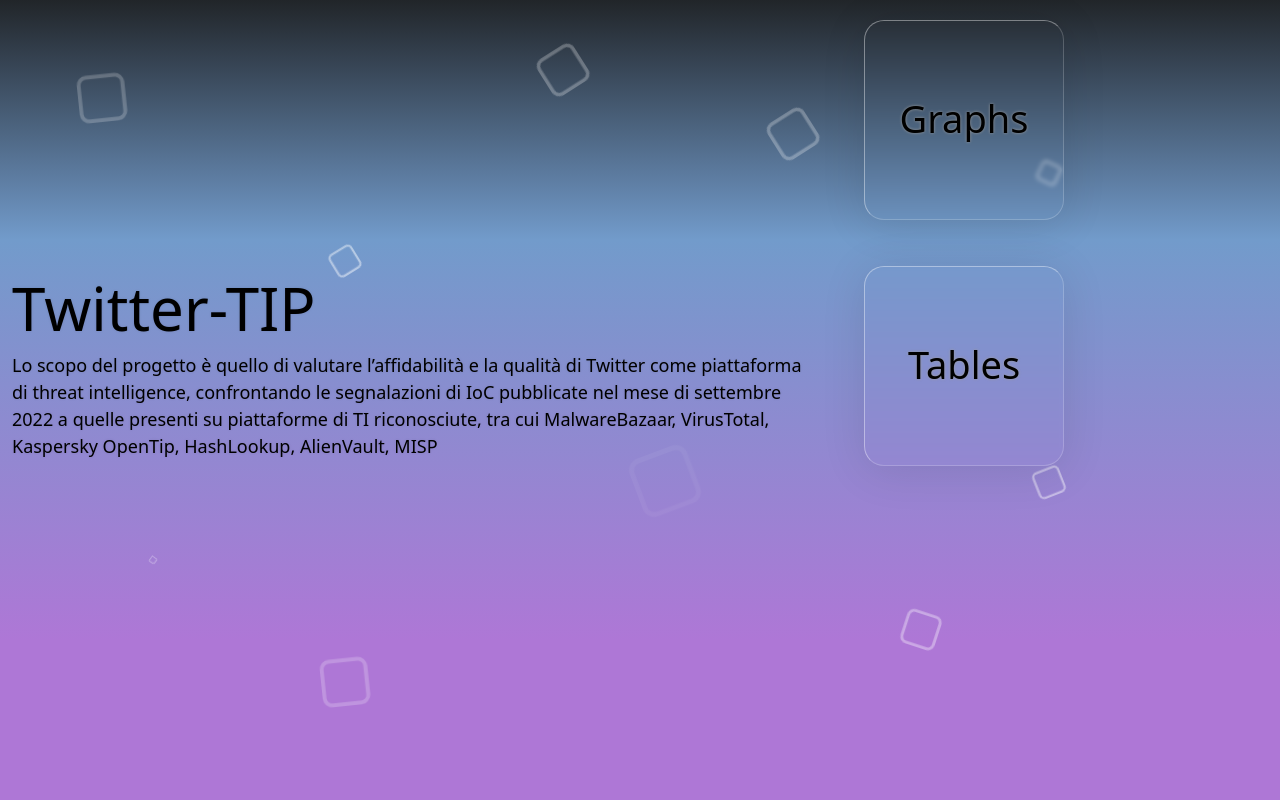
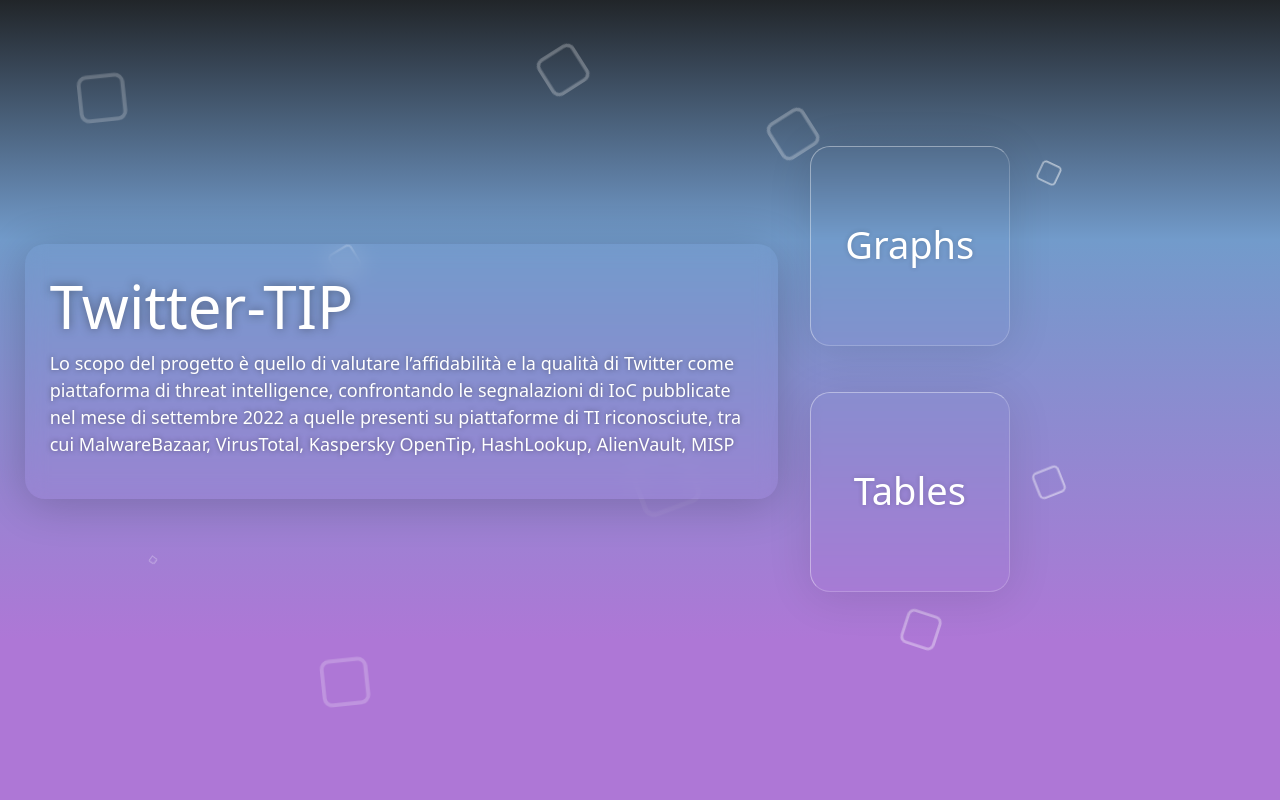
Before and after one commit to LoZimmero/ioc-app, a Flask app: page / in a window 1280 px wide. Shown: the part 96-896 px from the top of the page. Run offline with Flask 2, Linux system fonts and the light colour scheme; parts of the project's set-up code (start-up, migrations or seed data) failed here and were passed over.

Commit message:
CSS final_final version

```diff
--- a/src/static/index.css
+++ b/src/static/index.css
@@ -6,7 +6,7 @@ html, body{
 }
 .container{
     position: absolute;
-    background: linear-gradient(180deg, rgba(33,37,41,255) 0%, rgba(114,155,203,1) 30%, rgba(174,119,214,1) 80%);
+    background: linear-gradient(180deg, rgba(33,37,41,1) 0%, rgba(114,155,203,1) 30%, rgba(174,119,214,1) 80%);
 }
 .box div{
     position: absolute;
@@ -89,26 +89,34 @@ html, body{
 
 .row{
     display: flex;
-    height: 88%;
     align-items: center;
+    margin-left: 1%;
 }
 .col{
-    flex-basis: 65%;
-    /*margin-top: 255px;*/
-    margin-top: 20%;
+    flex-basis: 60%;
+    margin-top: 10%;
+    padding: 2%;
+    display: inline-block;
+    border-radius: 20px;
+    box-sizing: border-box;
+    background-color: rgba(255, 255, 255, 0);
+    box-shadow: 0 5px 45px rgba(0,0,0,0.2);
+    backdrop-filter: blur(10px);
+    overflow: hidden;
 }
 .col_1{
-    flex-basis: 35%;
+    flex-basis: 40%;
+    margin-top: 10%;
 }
 h1{
-    color: black;
+    color: white;
     font-size: 60px;
-    text-shadow: 0 0 3px rgba(0,0,0,0.1);
+    text-shadow: 0 0 10px rgba(33,37,41,0.5);
 }
 p{
-    color: black;
+    color: white;
     font-size: 18px;
-    text-shadow: 0 0 3px rgba(0,0,0,0.1);
+    text-shadow: 0 0 5px rgba(33,37,41,0.5);
 }
 .card{
     width: 200px;
@@ -145,8 +153,8 @@ p{
     transform: skewX(45deg) translateX(-300px);
 }
 h5{
-    color: black;
-    text-shadow: 0 0 3px #999;
+    color: white;
+    text-shadow: 0 0 5px rgba(33,37,41,0.2);
     font-size: 38px;
     text-align: center;
     margin-top: 75px;
--- a/src/templates/dashboards.html
+++ b/src/templates/dashboards.html
@@ -15,7 +15,7 @@
         {% for g in graphs %}
         <div class="col-3">
             <div class="card">
-                <img class="card-img-top" src="{{url_for('static', filename='graph.png')}}">
+                <img class="card-img-top" src="{{url_for('static', filename='graphs01.png')}}">
                 <div class="card-body">
                   <h5 class="card-title">{{g.title}}</h5>
                   <p class="card-text">{{g.description}}</p>
```
Also changed, not shown: src/static/graphs01.png (added).
